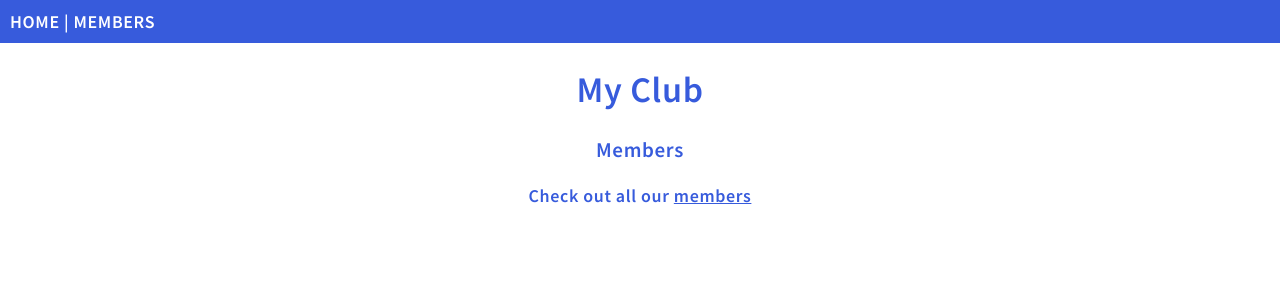
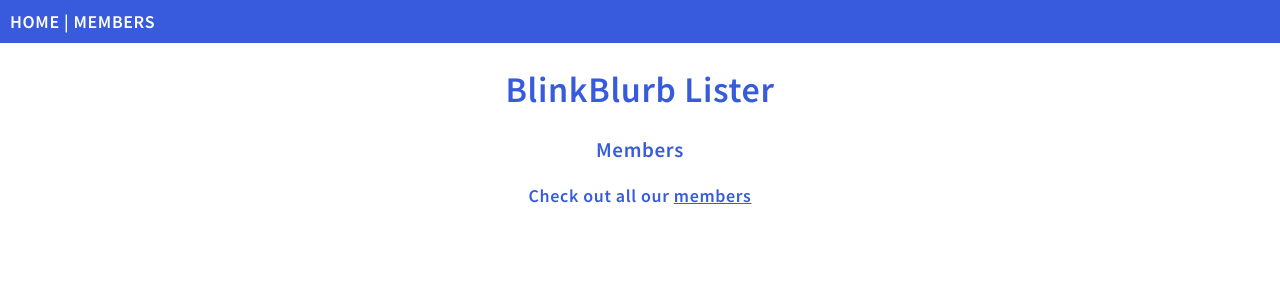
Before and after one commit to rahmanghub/Lister, a Django app: page / in a window 1280 px wide. Shown: the top 300 px of the page. Run offline with Django 5.2, Linux system fonts and the light colour scheme.

Commit message:
Final Comit

```diff
--- a/firstapp/templates/main.html
+++ b/firstapp/templates/main.html
@@ -6,7 +6,7 @@
 
 {% block content %}
   <div class="main">
-    <h1>My Club</h1>
+    <h1>BlinkBlurb Lister</h1>
 
     <h3>Members</h3>
 
--- a/learn/settings.py
+++ b/learn/settings.py
@@ -23,7 +23,7 @@ BASE_DIR = Path(__file__).resolve().parent.parent
 SECRET_KEY = 'django-insecure-rz3()h$6-&7-2^1x1ac!a7zk(6rc8#hs=u752jr)*!xw**dp%0'
 
 # SECURITY WARNING: don't run with debug turned on in production!
-DEBUG = True
+DEBUG = False
 
 ALLOWED_HOSTS = ['localhost','127.0.0.1','lister-6osa.onrender.com']
 
```
